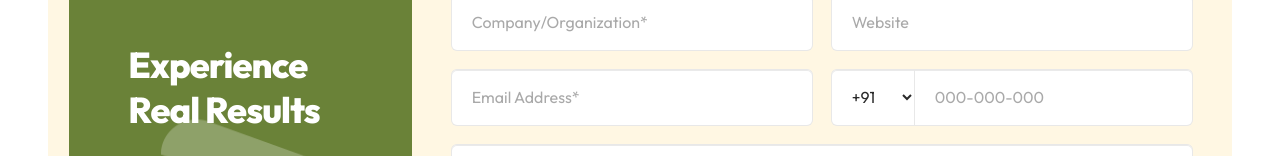
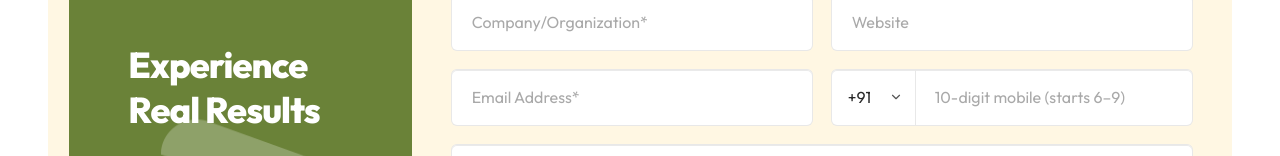
Before and after one commit to mohamedrifa/Hitam-Digital, a React (Vite) app: page /contactus in a window 1280 px wide. Shown: the part 796-952 px from the top of the page. Built offline with nearby package versions, Linux system fonts and the light colour scheme.

Commit message:
validation for contact

```diff
--- a/src/components/contactus/ContactUs.jsx
+++ b/src/components/contactus/ContactUs.jsx
@@ -1,5 +1,5 @@
 // src/components/ContactUs.jsx
-import React, { useState } from "react";
+import React, { useMemo, useState } from "react";
 import markImage from "../../assets/servicesection/contactus/digital_logo.png";
 import personImage from "../../assets/servicesection/contactus/desk_lady.png";
 import mobilePerson from "../../assets/servicesection/contactus/mobile_lady.png";
@@ -18,45 +18,93 @@ const ContactUs = () => {
     hearAbout: "",
     message: "",
   });
+  const [submitted, setSubmitted] = useState(false);
 
-  const handleChange = (key) => (e) => setForm((s) => ({ ...s, [key]: e.target.value }));
+  // country-specific phone rules (pattern strings for HTML pattern attr)
+  const phoneRules = useMemo(
+    () => ({
+      "+91": { min: 10, max: 10, pattern: "^[6-9][0-9]{9}$", placeholder: "10-digit mobile (starts 6–9)" },
+      "+1": { min: 10, max: 10, pattern: "^[0-9]{10}$", placeholder: "10-digit number" },
+      "+44": { min: 10, max: 11, pattern: "^[0-9]{10,11}$", placeholder: "10–11 digits" },
+      default: { min: 7, max: 15, pattern: "^[0-9]{7,15}$", placeholder: "7–15 digits" },
+    }),
+    []
+  );
 
-  const validate = () => {
-    const req = {
-      firstName: "First Name",
-      lastName: "Last Name",
-      company: "Company/Organization",
-      email: "Email Address",
-      phone: "Phone",
-      services: "Services",
-      companySize: "Company Size",
-    };
+  const rule = phoneRules[form.countryCode] || phoneRules.default;
 
-    const missing = Object.entries(req)
-      .filter(([k]) => !String(form[k] || "").trim())
-      .map(([, label]) => label);
+  const setField = (k, v) => setForm((s) => ({ ...s, [k]: v }));
+  const handleChange = (key) => (e) => setField(key, e.target.value);
 
-    // simple email + phone checks
-    const issues = [];
-    if (form.email && !/^[^\s@]+@[^\s@]+\.[^\s@]+$/.test(form.email)) {
-      issues.push("Enter a valid Email Address");
+  // String acceptance for names: allow letters, spaces, ' and -, capitalize first letter
+  const handleNameChange = (key) => (e) => {
+    let cleaned = e.target.value.replace(/[^a-zA-Z\s'-]/g, "");
+    if (cleaned.length > 0) {
+      cleaned = cleaned.charAt(0).toUpperCase() + cleaned.slice(1);
     }
-    if (form.phone && !/^[0-9]{7,15}$/.test(form.phone.replace(/\D/g, ""))) {
-      issues.push("Enter a valid Phone (7–15 digits)");
+    setField(key, cleaned);
+  };
+
+  // Phone: digits only + enforce India 6–9 + trim to max
+  const handlePhoneChange = (e) => {
+    const onlyDigits = e.target.value.replace(/\D/g, "");
+    let v = onlyDigits;
+    if (form.countryCode === "+91" && v.length > 0 && !/^[6-9]/.test(v)) {
+      v = v.replace(/^[0-5]+/, "");
+    }
+    setField("phone", v.slice(0, rule.max));
+  };
+
+  // When country changes, keep phone but trim to new max and apply India start rule
+  const handleCountryChange = (e) => {
+    const nextCode = e.target.value;
+    const nextRule = phoneRules[nextCode] || phoneRules.default;
+    let digits = (form.phone || "").replace(/\D/g, "");
+    if (nextCode === "+91" && digits.length > 0 && !/^[6-9]/.test(digits)) {
+      digits = digits.replace(/^[0-5]+/, "");
+    }
+    setForm((s) => ({
+      ...s,
+      countryCode: nextCode,
+      phone: digits.slice(0, nextRule.max),
+    }));
+  };
+
+  // Native HTML5 validation (keeps your design unchanged)
+  const onSubmit = (e) => {
+    const formEl = e.currentTarget;
+    if (!formEl.checkValidity()) {
+      e.preventDefault();
+      formEl.reportValidity();
+      return;
+    }
+    e.preventDefault();
+
+    // store in localStorage
+    const payload = { ...form, submittedAt: new Date().toISOString() };
+    try {
+      localStorage.setItem("contact_submission", JSON.stringify(payload));
+    } catch (_) {
+      // ignore storage errors silently
     }
 
-    return [...missing, ...issues];
-  };
+    setSubmitted(true);
+    setTimeout(() => setSubmitted(false), 3000);
 
-  const onSubmit = (e) => {
-    e.preventDefault();
-    const problems = validate();
-    if (problems.length) {
-      alert("Please fix the following:\n\n- " + problems.join("\n- "));
-      return;
-    }
-    // Submit your payload here (fetch/axios)
-    alert("Thanks! Your request has been submitted.");
+    // (optional) clear inputs except countryCode; comment out if you want to keep values
+    setForm((s) => ({
+      firstName: "",
+      lastName: "",
+      company: "",
+      website: "",
+      email: "",
+      countryCode: s.countryCode,
+      phone: "",
+      services: "",
+      companySize: "",
+      hearAbout: "",
+      message: "",
+    }));
   };
 
   return (
@@ -122,16 +170,27 @@ const ContactUs = () => {
 
         {/* Right: FORM */}
         <div className="flex-1 px-[24px] lg:px-[40px]">
-          <form onSubmit={onSubmit} noValidate>
+          <form onSubmit={onSubmit}>
             <div className="grid grid-cols-1 lg:grid-cols-2 gap-[20px]">
-              <Input placeholder="First Name*" value={form.firstName} onChange={handleChange("firstName")} />
-              <Input placeholder="Last Name*" value={form.lastName} onChange={handleChange("lastName")} />
+              <Input
+                placeholder="First Name*"
+                value={form.firstName}
+                onChange={handleNameChange("firstName")}
+                required
+              />
+              <Input
+                placeholder="Last Name*"
+                value={form.lastName}
+                onChange={handleNameChange("lastName")}
+                required
+              />
 
               <Input
                 placeholder="Company/Organization*"
                 className="lg:col-span-1"
                 value={form.company}
                 onChange={handleChange("company")}
+                required
               />
               <Input
                 placeholder="Website"
@@ -140,13 +199,24 @@ const ContactUs = () => {
                 onChange={handleChange("website")}
               />
 
-              <Input placeholder="Email Address*" value={form.email} onChange={handleChange("email")} />
+              <Input
+                placeholder="Email Address*"
+                value={form.email}
+                onChange={handleChange("email")}
+                type="email"
+                inputMode="email"
+                required
+              />
 
               <PhoneInput
                 countryCode={form.countryCode}
                 phone={form.phone}
-                onCountryChange={handleChange("countryCode")}
-                onPhoneChange={handleChange("phone")}
+                onCountryChange={handleCountryChange}
+                onPhoneChange={handlePhoneChange}
+                pattern={rule.pattern}
+                maxLen={rule.max}
+                placeholder={rule.placeholder}
+                required
               />
 
               <Select
@@ -154,6 +224,7 @@ const ContactUs = () => {
                 value={form.services}
                 onChange={handleChange("services")}
                 className="lg:col-span-2"
+                required
                 options={[
                   { value: "digital-marketing", label: "Digital Marketing" },
                   { value: "web-dev", label: "Web Development" },
@@ -167,6 +238,7 @@ const ContactUs = () => {
                 value={form.companySize}
                 onChange={handleChange("companySize")}
                 className="lg:col-span-2"
+                required
                 options={[
                   { value: "1-10", label: "1–10" },
                   { value: "11-50", label: "11–50" },
@@ -194,9 +266,10 @@ const ContactUs = () => {
             <div className="mt-6">
               <button
                 type="submit"
+                disabled={submitted}
                 className="w-full rounded-full bg-[#0B7A00] py-[14px] text-white text-lg font-semibold tracking-wide hover:opacity-95 active:opacity-90 transition"
               >
-                SEND MY FREE PROPOSAL
+                {submitted ? "YOUR PROPOSAL HAS BEEN SENDED" : "SEND MY FREE PROPOSAL"}
               </button>
 
               <div className="text-center mt-6">
@@ -230,12 +303,13 @@ const Textarea = ({ className = "", ...props }) => (
   <textarea rows={4} {...props} className={`${baseField} px-5 py-4 text-[16px] h-[65px] leading-[28px] ${className}`} />
 );
 
-const Select = ({ placeholder, className = "", value, onChange, options = [] }) => (
+const Select = ({ placeholder, className = "", value, onChange, options = [], ...props }) => (
   <div className={`relative ${className}`}>
     <select
       className={`${baseField} h-[55px] px-5 pr-12 appearance-none text-[16px] leading-[28px]`}
       value={value}
       onChange={onChange}
+      {...props}
     >
       <option value="">{placeholder}</option>
       {options.map((opt) => (
@@ -252,25 +326,52 @@ const Select = ({ placeholder, className = "", value, onChange, options = [] })
   </div>
 );
 
-const PhoneInput = ({ countryCode, phone, onCountryChange, onPhoneChange }) => (
+const PhoneInput = ({ countryCode, phone, onCountryChange, onPhoneChange, pattern, maxLen, placeholder, required }) => (
   <div className="flex items-stretch gap-0">
-    <div className="w-28">
+    <div className="w-28 relative">
       <select
-        className={`${baseField} h-[55px] rounded-r-none px-4 text-[16px] leading-[28px]`}
+        className={`${baseField} h-[55px] rounded-r-none pl-4 pr-8 text-[16px] leading-[28px] appearance-none`}
+        style={{
+          WebkitAppearance: "none",
+          MozAppearance: "none",
+          appearance: "none", // Ensure cross-browser
+        }}
         value={countryCode}
         onChange={onCountryChange}
+        required
       >
         <option value="+91">+91</option>
         <option value="+1">+1</option>
         <option value="+44">+44</option>
       </select>
+
+      {/* Custom arrow */}
+      <span className="pointer-events-none absolute right-3 top-1/2 -translate-y-1/2">
+        <svg
+          width="14"
+          height="14"
+          viewBox="0 0 24 24"
+          fill="none"
+          stroke="#555"
+          strokeWidth="2"
+          strokeLinecap="round"
+          strokeLinejoin="round"
+        >
+          <polyline points="6 9 12 15 18 9" />
+        </svg>
+      </span>
     </div>
+
     <input
       type="tel"
-      placeholder="000-000-000"
+      placeholder={placeholder || "000-000-000"}
       className={`${baseField} h-[55px] rounded-l-none px-5 text-[16px] leading-[28px] w-full`}
       value={phone}
       onChange={onPhoneChange}
+      inputMode="numeric"
+      pattern={pattern}
+      maxLength={maxLen}
+      required={required}
     />
   </div>
 );
--- /dev/null
+++ b/src/pages/HomePage.jsx
@@ -0,0 +1,32 @@
+import React, { lazy, Suspense } from "react";
+import HeroSection from "../components/Home/HeroSection";
+import CTASection from "../components/Home/CTASection";
+import HowWeWork from "../components/Home/HowWeWork";
+import PortfolioSection from "../components/Home/PortfolioSection";
+import CompactBlogSection from "../components/Home/BlogSection";
+
+
+
+// ✅ lazy() must also be a function here
+const OurClients = lazy(() => import("../components/home/OurClients"));
+const FAQSection = lazy(()=>import("../components/home/FAQSection"));
+
+const HomePage = () => {
+  return (
+    <div>
+
+      <Suspense fallback={<div>Loading clients...</div>}>
+        <HeroSection />
+        <HowWeWork />
+        <PortfolioSection />
+        <OurClients />
+        <FAQSection/>
+        <CompactBlogSection />
+        <CTASection/>
+
+      </Suspense>
+    </div>
+  );
+};
+
+export default HomePage;
```
